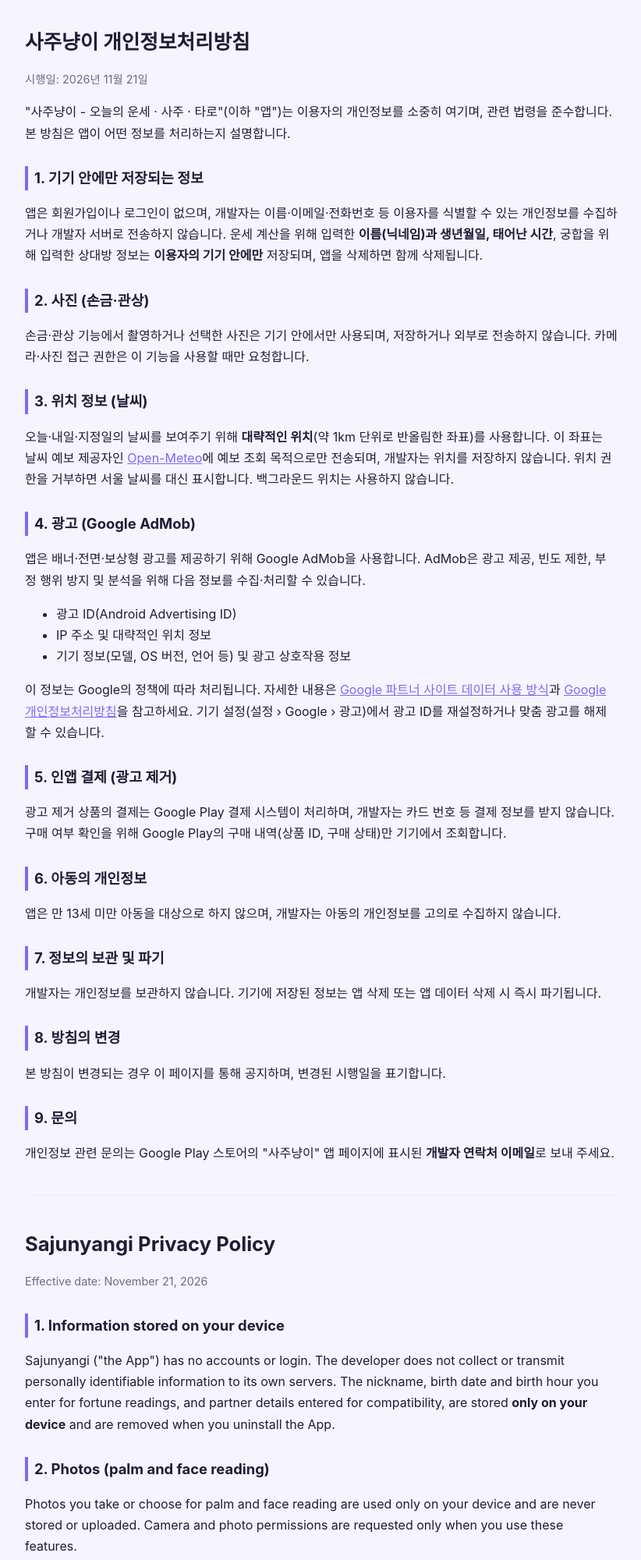
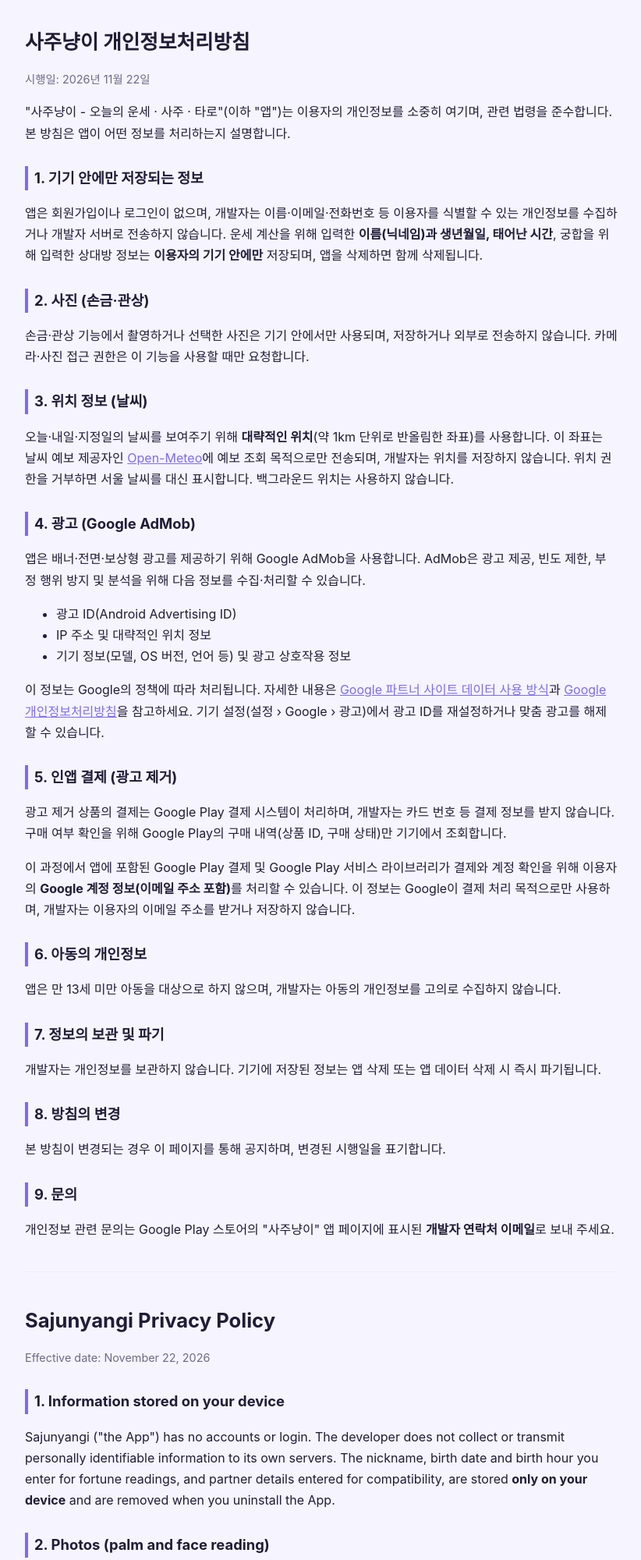
Before and after one commit to jaecre8/app-policies, a plain HTML site: page sajunyangi/privacy.html in a window 1280 px wide. Shown: the top 2000 px of the page at 78% size, without its empty margins (228-1050 px from the left). Drawn offline with Linux system fonts and the light colour scheme.

Commit message:
Sajunyangi privacy: disclose Google Play billing email processing
Co-Authored-By: Claude Opus 5.5 <noreply@anthropic.com>

```diff
--- a/sajunyangi/privacy.html
+++ b/sajunyangi/privacy.html
@@ -20,7 +20,7 @@
 <body>
 <main>
 <h1>사주냥이 개인정보처리방침</h1>
-<p class="meta">시행일: 2026년 11월 21일</p>
+<p class="meta">시행일: 2026년 11월 22일</p>
 
 <p>"사주냥이 - 오늘의 운세 · 사주 · 타로"(이하 "앱")는 이용자의 개인정보를 소중히 여기며, 관련 법령을 준수합니다. 본 방침은 앱이 어떤 정보를 처리하는지 설명합니다.</p>
 
@@ -48,6 +48,7 @@
 
 <h2>5. 인앱 결제 (광고 제거)</h2>
 <p>광고 제거 상품의 결제는 Google Play 결제 시스템이 처리하며, 개발자는 카드 번호 등 결제 정보를 받지 않습니다. 구매 여부 확인을 위해 Google Play의 구매 내역(상품 ID, 구매 상태)만 기기에서 조회합니다.</p>
+<p>이 과정에서 앱에 포함된 Google Play 결제 및 Google Play 서비스 라이브러리가 결제와 계정 확인을 위해 이용자의 <strong>Google 계정 정보(이메일 주소 포함)</strong>를 처리할 수 있습니다. 이 정보는 Google이 결제 처리 목적으로만 사용하며, 개발자는 이용자의 이메일 주소를 받거나 저장하지 않습니다.</p>
 
 <h2>6. 아동의 개인정보</h2>
 <p>앱은 만 13세 미만 아동을 대상으로 하지 않으며, 개발자는 아동의 개인정보를 고의로 수집하지 않습니다.</p>
@@ -64,7 +65,7 @@
 <hr>
 
 <h1>Sajunyangi Privacy Policy</h1>
-<p class="meta">Effective date: November 21, 2026</p>
+<p class="meta">Effective date: November 22, 2026</p>
 
 <h2>1. Information stored on your device</h2>
 <p>Sajunyangi ("the App") has no accounts or login. The developer does not collect or transmit personally identifiable information to its own servers.
@@ -84,6 +85,7 @@ You can reset your advertising ID or opt out of personalized ads in your device
 
 <h2>5. In-app purchase (Remove Ads)</h2>
 <p>Payments are processed by Google Play Billing; the developer never receives card or payment details. The App only checks your Google Play purchase history (product ID and purchase state) on your device to restore the purchase.</p>
+<p>The Google Play Billing and Google Play services libraries included in the App may process your <strong>Google account information, including your email address</strong>, to process and verify purchases. This information is used by Google solely for payment processing; the developer does not receive or store your email address.</p>
 
 <h2>6. Children</h2>
 <p>The App is not directed at children under 13, and the developer does not knowingly collect personal information from children.</p>
```
